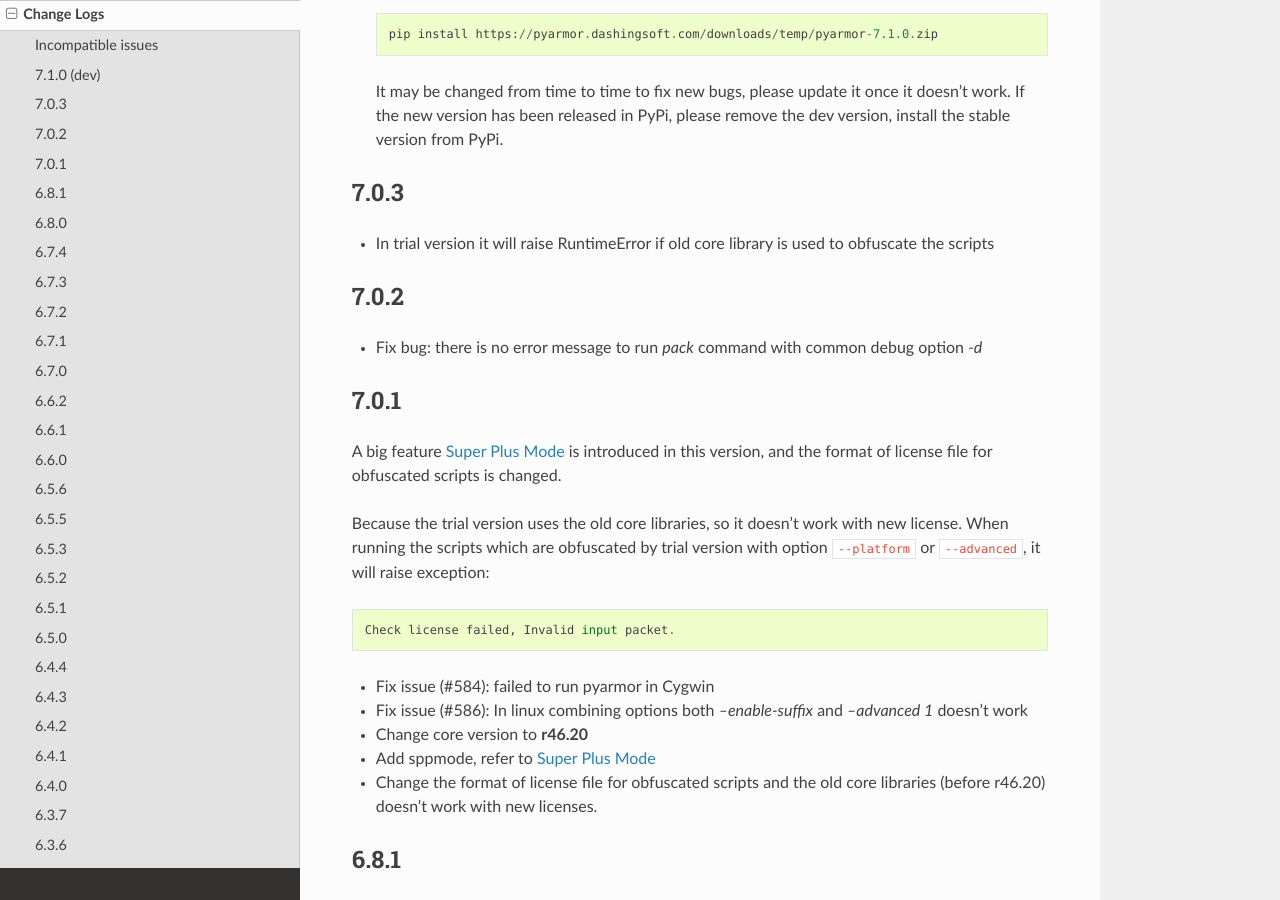
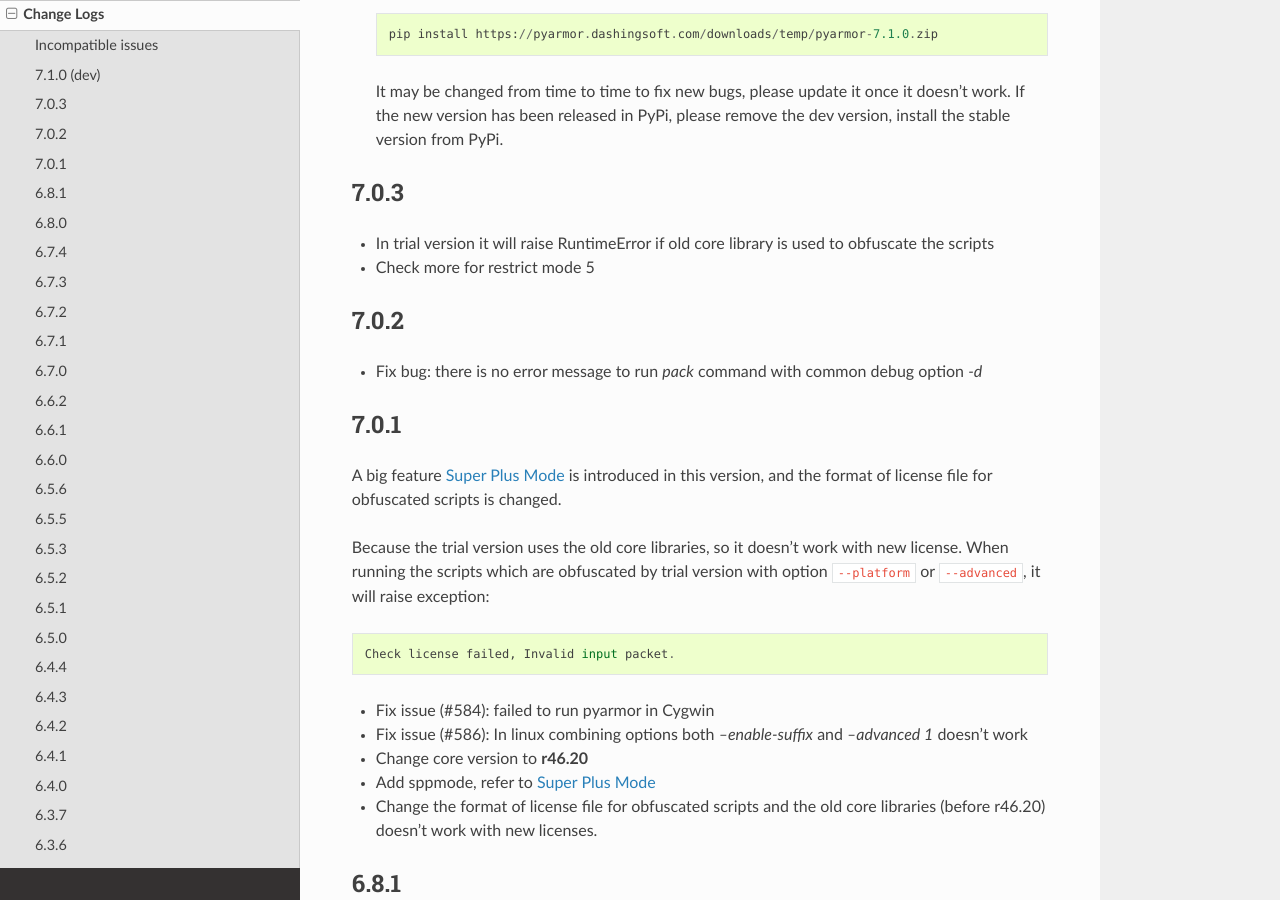
Before and after one commit to dashingsoft/pyarmor, a Sphinx documentation site: the page built from docs/change-logs.rst, in a window 1280 px wide and 900 px high, scrolled down 945 px. Built offline with Sphinx 7.4.7 and the Read the Docs theme 2.0.0, drawn with Linux system fonts in a browser that asks for light colours.

Commit message:
Add change log

```diff
--- a/docs/change-logs.rst
+++ b/docs/change-logs.rst
@@ -51,6 +51,7 @@
 -----
 * In trial version it will raise RuntimeError if old core library is used to
   obfuscate the scripts
+* Check more for restrict mode 5
 
 7.0.2
 -----
```
